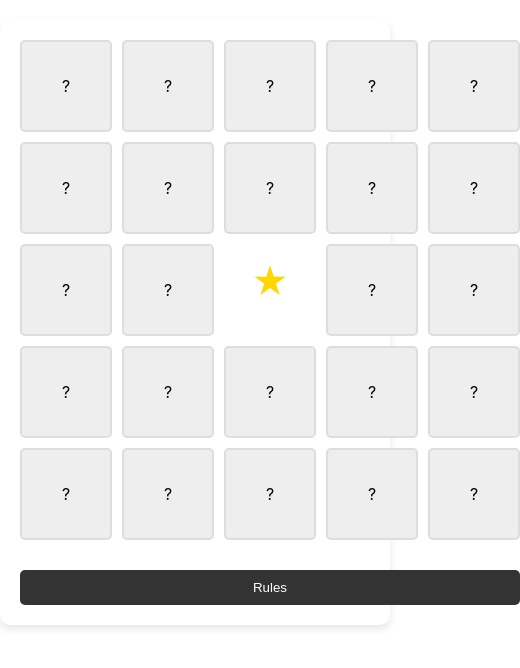
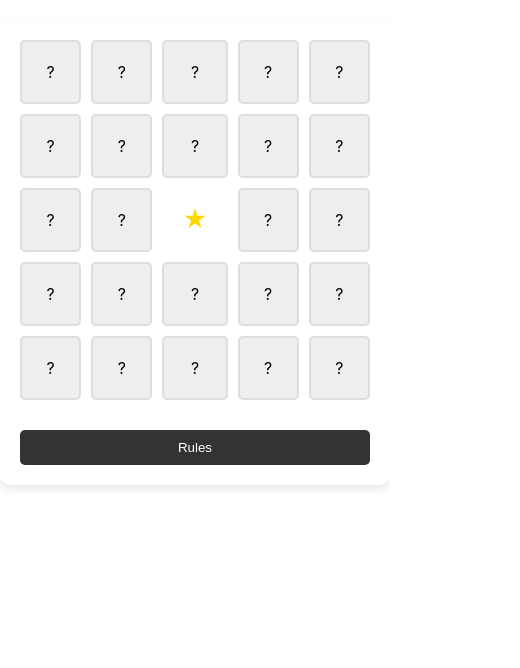
Before and after one commit to yuanhaoMin/kathi-michi, a React (Create React App) app: page / in a window 390 px wide. Both pictures are taken after typing "Sample" into the empty fields and a click on the button "Submit". Shown: the top 668 px of the page, 520 px wide, since content can reach past the window. Built offline with nearby package versions, Linux system fonts and the light colour scheme.

Commit message:
adjust css for mobile

```diff
--- a/src/style/BingoBoard.css
+++ b/src/style/BingoBoard.css
@@ -1,27 +1,21 @@
 .bingo-board {
     display: grid;
-    grid-template-columns: repeat(5, 1fr);
-    /* Creates 5 columns */
+    grid-template-columns: repeat(5, 1fr); /* Creates 5 columns */
     grid-gap: 10px;
     max-width: 500px;
     margin: 20px auto;
     padding: 20px;
-    box-shadow: 0 4px 8px rgba(0, 0, 0, 0.1);
+    box-shadow: 0 4px 8px rgba(0,0,0,0.1);
     border-radius: 10px;
     background: #fff;
 }
 
 .square {
-    box-sizing: border-box;
-    width: calc((500px - (10px * 4)) / 5); /* Adjust the width based on the grid-gap and number of columns */
-    height: calc((500px - (10px * 4)) / 5); /* Adjust the height similarly */
+    box-sizing: border-box; /* 确保边框和内边距包含在总宽度和总高度内 */
     background-color: #eee;
     border: 2px solid #ddd;
     padding: 20px;
     text-align: center;
-    display: flex;
-    align-items: center;
-    justify-content: center;
     user-select: none;
     cursor: pointer;
     border-radius: 5px;
@@ -30,7 +24,7 @@
 
 .square.special {
     color: gold;
-    font-size: 36px;
+    font-size: 24px;
     background-color: transparent;
     border: none;
     cursor: default;
@@ -41,10 +35,9 @@
     margin: 0; /* Remove any margin that could affect neighboring squares */
 }
 
-
 .square:hover {
     background-color: #d7ebf9;
-    box-shadow: 0 2px 4px rgba(0, 0, 0, 0.2);
+    box-shadow: 0 2px 4px rgba(0,0,0,0.2);
 }
 
 .square.clicked {
@@ -53,8 +46,7 @@
 }
 
 .rules-button {
-    /* Makes the button span all columns */
-    grid-column: 1 / -1;
+    grid-column: 1 / -1; /* Makes the button span all columns */
     padding: 10px;
     margin-top: 20px;
     cursor: pointer;
```
